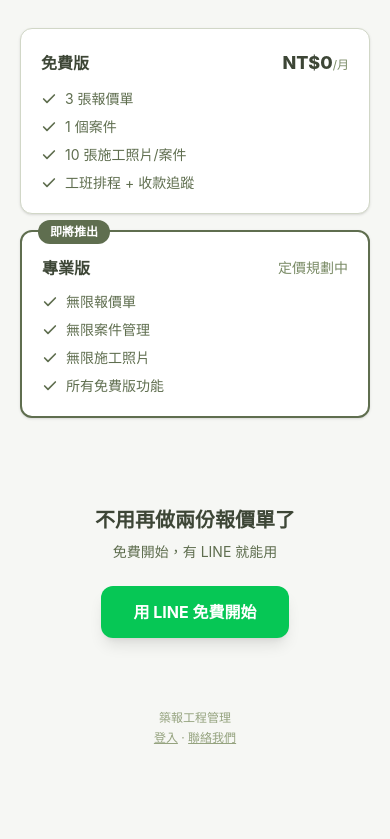
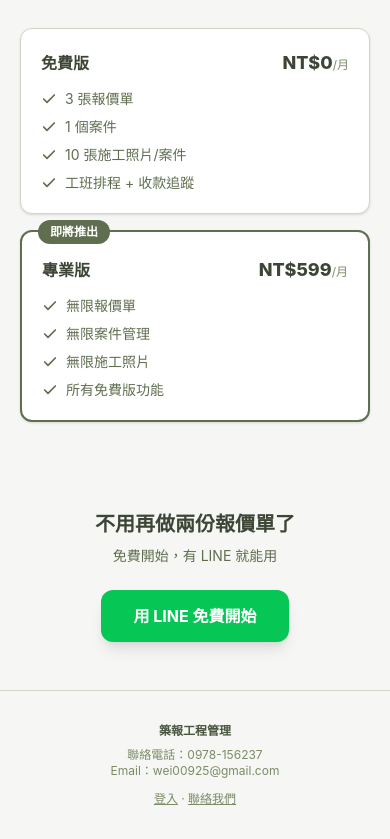
Before and after one commit to HowardLee12/zhubao, a Next.js app: page / in a window 390 px wide. Shown: the part 1512-2351 px from the top of the page. Before the commit the page ends 2282 px from the top, so only its background shows below. Built offline with nearby package versions, Linux system fonts and the light colour scheme; no server answers.

Commit message:
feat: add contact info and NT$599 pricing to landing page
ECPay requires seller contact (phone/email) displayed on website.
Added phone, email, and set pro plan price to NT$599/month.

```diff
--- a/src/app/(public)/page.tsx
+++ b/src/app/(public)/page.tsx
@@ -185,7 +185,9 @@ export default function LandingPage() {
             </div>
             <div className="flex justify-between items-center mb-3 mt-1">
               <span className="text-base font-bold text-sage-800">專業版</span>
-              <span className="text-sm text-sage-500">定價規劃中</span>
+              <span className="text-lg font-extrabold text-sage-800">
+                NT$599<span className="text-xs font-normal text-sage-500">/月</span>
+              </span>
             </div>
             <ul className="space-y-2 text-sm text-sage-600">
               <li className="flex items-center gap-2">
@@ -226,12 +228,14 @@ export default function LandingPage() {
       </section>
 
       {/* Footer */}
-      <footer className="px-5 py-6 text-center text-xs text-sage-400">
-        <p>築報工程管理</p>
-        <p className="mt-1">
+      <footer className="px-5 py-8 text-center text-xs text-sage-500 border-t border-sage-200">
+        <p className="font-semibold text-sage-700 mb-2">築報工程管理</p>
+        <p>聯絡電話：0978-156237</p>
+        <p>Email：wei00925@gmail.com</p>
+        <p className="mt-3">
           <Link href="/dashboard" className="underline">登入</Link>
           {" "}·{" "}
-          <a href={`mailto:wei00925@gmail.com`} className="underline">聯絡我們</a>
+          <a href="mailto:wei00925@gmail.com" className="underline">聯絡我們</a>
         </p>
       </footer>
     </div>
```
